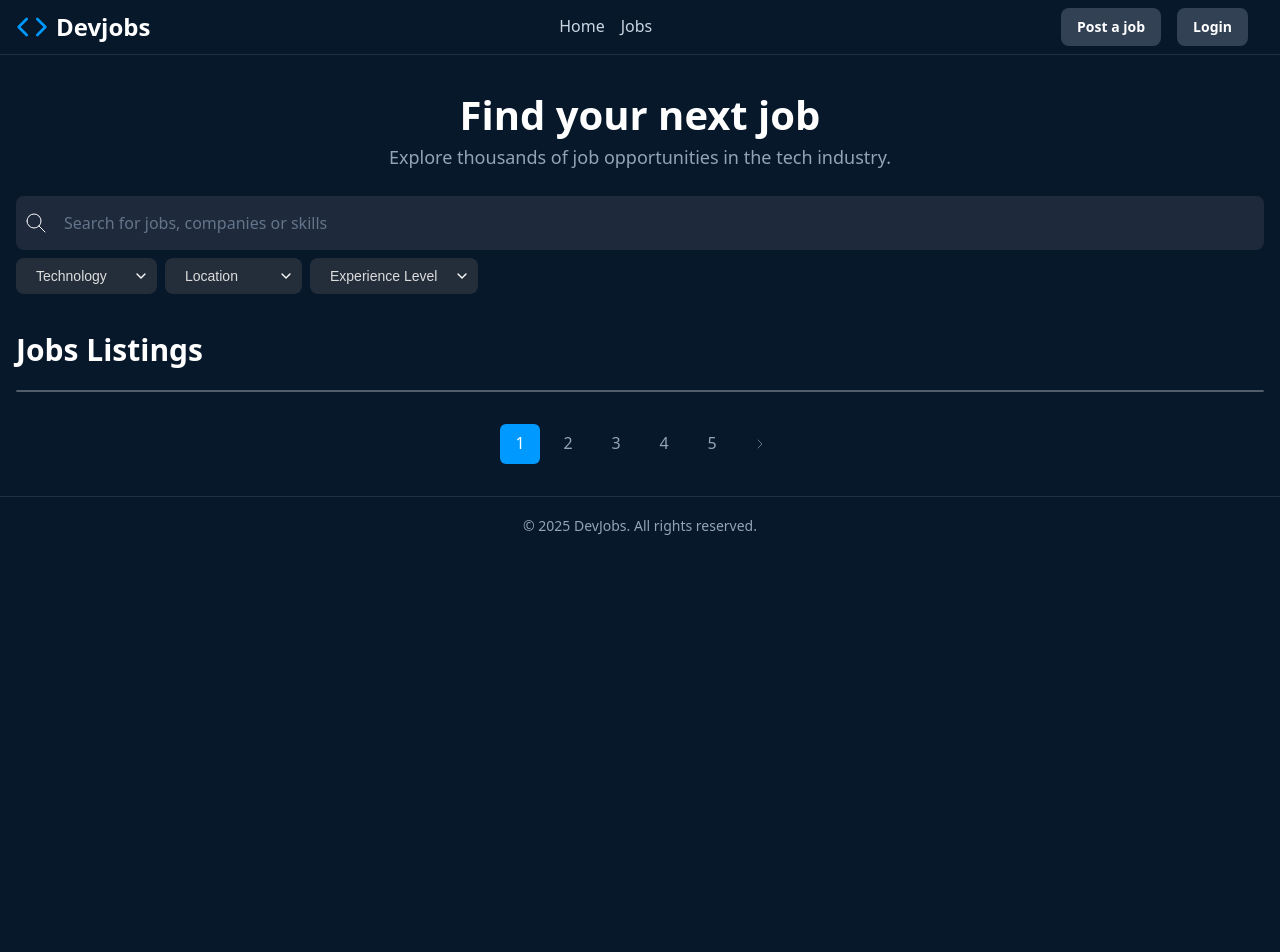
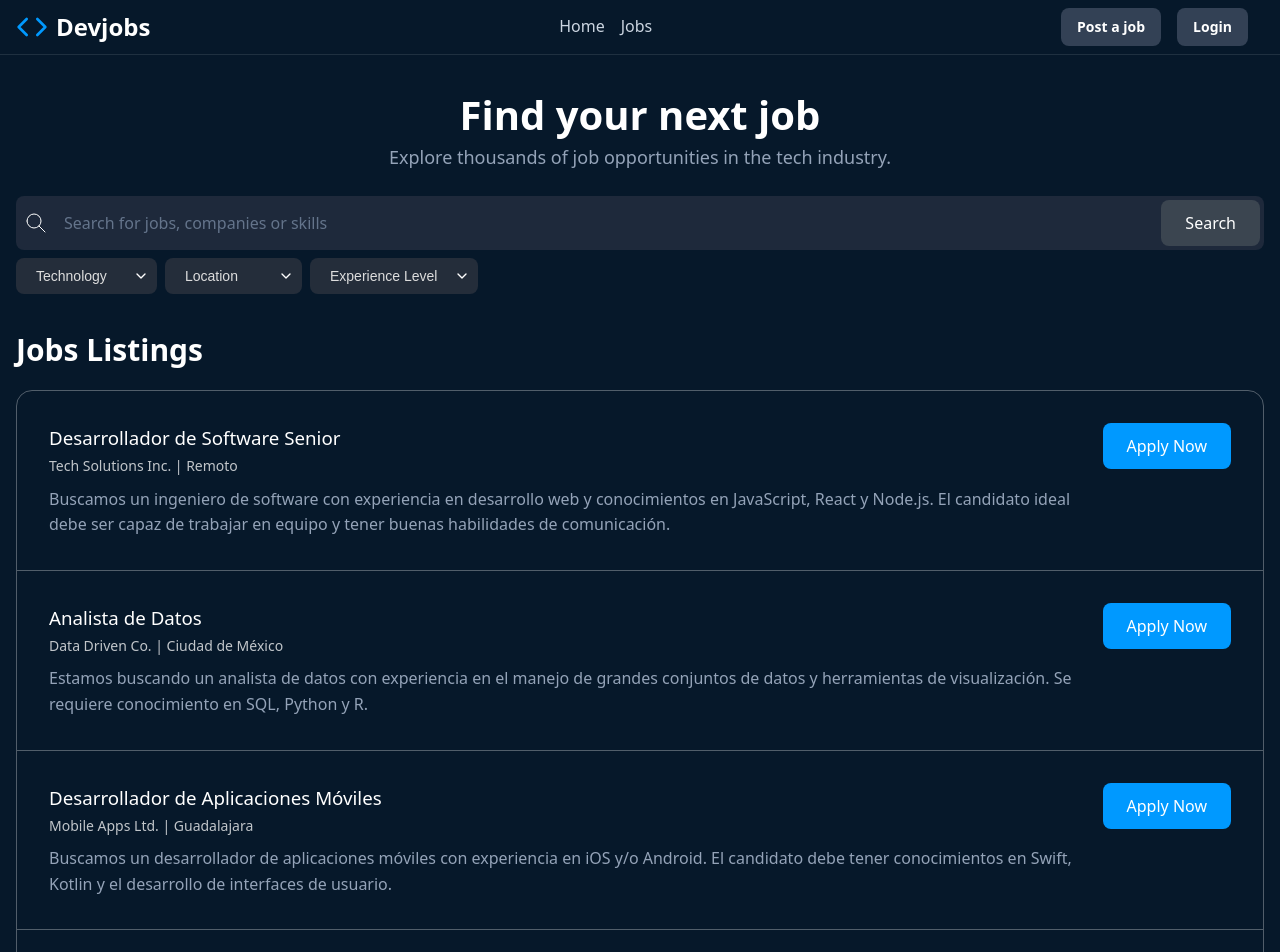
Before and after one commit to miguel-octavio-aguila/DevJobs-FullStack, a React (Vite) app in the folder 02-react/02-react/: page / in a window 1280 px wide. Shown: the top 952 px of the page. Before the commit the page ends 800 px from the top, so only its background shows below. Built offline with nearby package versions, Linux system fonts and the light colour scheme.

Commit message:
Search form and filters

```diff
--- a/02-react/02-react/src/App.jsx
+++ b/02-react/02-react/src/App.jsx
@@ -6,23 +6,64 @@ import Pagination from './components/Pagination.jsx'
 import SearchFormSection from './components/SearchFormSection.jsx'
 import JobListings from './components/JobListings.jsx'
 
+import jobsData from './data/data.json'
+
+const RESULTS_PER_PAGE = 5
+
 function App() {
+    const [filters, setFilters] = useState({
+        technology: '',
+        location: '',
+        experienceLevel: ''
+    })
+    const [textFilter, setTextFilter] = useState('')
     const [currentPage, setCurrentPage] = useState(1)
-    const totalPages = 5
+
+    const jobsFilteredByFilters = jobsData.filter(job => {
+        return (
+            (filters.technology === '' || job.data.tech.toLowerCase() === filters.technology.toLowerCase()) &&
+            (filters.location === '' || job.data.location.toLowerCase() === filters.location.toLowerCase()) &&
+            (filters.experienceLevel === '' || job.data.level.toLowerCase() === filters.experienceLevel.toLowerCase())
+        )
+    })
+
+    const jobsWithTextFilter = textFilter === ''
+        ? jobsData
+        : jobsData.filter(job => {
+            return job.title.toLowerCase().includes(textFilter.toLowerCase())
+        })
+
+    const totalPages = Math.ceil(jobsWithTextFilter.length / RESULTS_PER_PAGE) // 10 / 5 = 2.2 = 3 pages
+
+    const pagedResults = jobsWithTextFilter.slice(
+        (currentPage - 1) * RESULTS_PER_PAGE, // page 1 -> 0, page 2 -> 5, page 3 -> 10, etc.
+        currentPage * RESULTS_PER_PAGE // page 1 -> 5, page 2 -> 10, page 3 -> 15, etc.
+    )
 
     const handlePageChange = (page) => {
         setCurrentPage(page)
     }
+
+    const handleSearch = (filters) => {
+        setFilters(filters)
+        setCurrentPage(1)
+    }
+
+    const handleTextFilter = (text) => {
+        setTextFilter(text)
+        setCurrentPage(1)
+    }
+
 
     return (
         <>
             <Header />
 
             <main>
-                <SearchFormSection />
+                <SearchFormSection onSearch={handleSearch} onTextChange={handleTextFilter}/>
 
                 <section>
-                    <JobListings />
+                    <JobListings jobs={pagedResults} />
                     <Pagination currentPage={currentPage} totalPages={totalPages} onPageChange={handlePageChange}/>
                 </section>
             </main>
--- /dev/null
+++ b/02-react/02-react/src/components/JobCard.jsx
@@ -0,0 +1,31 @@
+import { useState } from "react"
+
+function JobCard ( { job } ) {
+    const [isApplied, setIsApplied] = useState(false)
+
+    const handleApplyClick = () => {
+        setIsApplied(true)
+    }
+
+    const buttonText = isApplied ? 'Applied' : 'Apply Now'
+    const buttonClass = isApplied ? 'button-apply-job is-applied' : 'button-apply-job'
+
+    return (
+        <article
+            className="job-listing-card"
+            data-mod = { job.data.mod }
+            data-level = { job.data.level }
+            data-tech = { job.data.tech }
+        >
+            <div>
+                <h3>{ job.title }</h3>
+                <small>{ job.company } | { job.location }</small>
+                <p>{ job.description }</p>
+            </div>
+
+            <button className={buttonClass} onClick={handleApplyClick}>{buttonText}</button>
+        </article>
+    )
+}
+
+export default JobCard
--- a/02-react/02-react/src/components/JobListings.jsx
+++ b/02-react/02-react/src/components/JobListings.jsx
@@ -1,10 +1,18 @@
-function JobListings() {
+import JobCard from './JobCard'
+
+function JobListings({ jobs }) {
     return (
         <>
             <h2>Jobs Listings</h2>
 
             <div className="jobs-listings">
                 {/* <!-- Here we will insert the job listings dynamically --> */}
+                {/* we use map to iterate over the jobsData array and return a JobCard component for each job */}
+                {jobs.map(job => {
+                    return (
+                        <JobCard key={job.id} job={job} />
+                    )
+                })}
             </div>
         </>
     )
--- a/02-react/02-react/src/components/Pagination.jsx
+++ b/02-react/02-react/src/components/Pagination.jsx
@@ -1,3 +1,5 @@
+import styles from './css_mudules/Pagination.module.css'
+
 function Pagination({ currentPage = 1, totalPages = 10, onPageChange }) {
     // generar un array de paginas para mostrar
     const pages = Array.from({ length: totalPages }, (_, i) => i + 1)
@@ -27,7 +29,7 @@ function Pagination({ currentPage = 1, totalPages = 10, onPageChange }) {
     }
 
     return (
-        <nav className="pagination">
+        <nav className={styles.pagination}>
             {/* <!-- First page link / conditional rendering --> */}
             {
                 !isFirstPage && (
@@ -45,7 +47,9 @@ function Pagination({ currentPage = 1, totalPages = 10, onPageChange }) {
             {pages.map(page => (
                 <a
                     href="#"
-                    className={currentPage === page ? 'is-active' : ''}
+                    key={page}
+                    data-page = {page}
+                    className={currentPage === page ? styles.isActive : ''}
                     onClick={(event) => handleChangePage(event, page)}
                 >
                     {page}
--- a/02-react/02-react/src/components/SearchFormSection.jsx
+++ b/02-react/02-react/src/components/SearchFormSection.jsx
@@ -1,10 +1,38 @@
-function SearchFormSection() {
+import { useId } from "react"
+
+function SearchFormSection({ onSearch, onTextChange }) {
+    const idText = useId()
+    const idTechnology = useId()
+    const idLocation = useId()
+    const idExperienceLevel = useId()
+
+    const handleSubmit = (event) => {
+        event.preventDefault()
+
+        const formData = new FormData(event.target)
+
+        const filters = {
+            text: formData.get(idText),
+            technology: formData.get(idTechnology),
+            location: formData.get(idLocation),
+            experienceLevel: formData.get(idExperienceLevel),
+        }
+
+        onSearch(filters)
+    }
+
+    const handleTextChange = (event) => {
+        const inputValue = event.target.value
+        onTextChange(inputValue)
+    }
+
+
     return (
         <section className="jobs-search">
             <h1>Find your next job</h1>
             <p>Explore thousands of job opportunities in the tech industry.</p>
 
-            <form id="jobs-search-form" role="search">
+            <form onSubmit={handleSubmit} id="jobs-search-form" role="search">
                 <div className="search-bar">
                     <svg xmlns="http://www.w3.org/2000/svg" width="24" height="24" viewBox="0 0 24 24" fill="none"
                         stroke="currentColor" strokelinewidth="1" strokeLinecap="round" strokeLinejoin="round"
@@ -14,11 +42,19 @@ function SearchFormSection() {
                         <path d="M21 21l-6 -6" />
                     </svg>
 
-                    <input name="search" id="jobs-search-input" required type="text" placeholder="Search for jobs, companies or skills"/>
+                    <input
+                        name={idText}
+                        id="jobs-search-input"
+                        type="text"
+                        placeholder="Search for jobs, companies or skills"
+                        onChange={handleTextChange}
+                    />
+
+                    <button type="submit" style={{position: 'absolute', right: '4px' }}>Search</button>
                 </div>
 
                 <div className="search-filters">
-                    <select name="technology" id="filter-technology">
+                    <select name={idTechnology} id="filter-technology">
                         <option value="">Technology</option>
                         <optgroup label="Popular Technologies">
                             <option value="javascript">JavaScript</option>
@@ -36,7 +72,7 @@ function SearchFormSection() {
                         <option value="php">PHP</option>
                     </select>
 
-                    <select name="location" id="filter-location">
+                    <select name={idLocation} id="filter-location">
                         <option value="">Location</option>
                         <option value="remoto">Remote</option>
                         <option value="cdmx">Mexico City</option>
@@ -45,7 +81,7 @@ function SearchFormSection() {
                         <option value="barcelona">Barcelona</option>
                     </select>
 
-                    <select name="experience-level" id="filter-experience-level">
+                    <select name={idExperienceLevel} id="filter-experience-level">
                         <option value="">Experience Level</option>
                         <option value="junior">Junior</option>
                         <option value="mid">Mid-level</option>
--- /dev/null
+++ b/02-react/02-react/src/components/css_mudules/Pagination.module.css
@@ -0,0 +1,37 @@
+.pagination {
+    display: flex;
+    justify-content: center;
+    gap: 0.5rem;
+    margin-block: 2rem;
+
+    a {
+        display: flex;
+        align-items: center;
+        justify-content: center;
+        width: 2.5rem;
+        height: 2.5rem;
+        text-decoration: none;
+        color: var(--text-muted);
+        border-radius: 0.375rem;
+        transition: all .3s;
+
+        &:hover {
+        background-color: #fff;
+        }
+
+        &:active, &:focus {
+        transform: scale(0.90);
+        }
+
+        &:active, &:focus {
+        transform: scale(0.90);
+        }
+
+    }
+}
+
+.isActive {
+    background-color: var(--primary-light);
+    color: white;
+    pointer-events: none;
+}
--- a/02-react/02-react/src/data/data.json
+++ b/02-react/02-react/src/data/data.json
@@ -1,182 +1,182 @@
 [
     {
         "id": "7a4d1d8b-1e45-4d8c-9f1a-8c2f9a9121a4",
-        "titulo": "Desarrollador de Software Senior",
-        "empresa": "Tech Solutions Inc.",
-        "ubicacion": "Remoto",
-        "descripcion": "Buscamos un ingeniero de software con experiencia en desarrollo web y conocimientos en JavaScript, React y Node.js. El candidato ideal debe ser capaz de trabajar en equipo y tener buenas habilidades de comunicación.",
+        "title": "Desarrollador de Software Senior",
+        "company": "Tech Solutions Inc.",
+        "location": "Remoto",
+        "description": "Buscamos un ingeniero de software con experiencia en desarrollo web y conocimientos en JavaScript, React y Node.js. El candidato ideal debe ser capaz de trabajar en equipo y tener buenas habilidades de comunicación.",
         "data": {
-        "technology": ["react", "node", "javascript"],
-        "modalidad": "remoto",
-        "nivel": "senior"
+        "tech": "javascript",
+        "mod": "remoto",
+        "level": "senior"
         }
     },
     {
         "id": "d35b2c89-5d60-4f26-b19a-6cfb2f1a0f57",
-        "titulo": "Analista de Datos",
-        "empresa": "Data Driven Co.",
-        "ubicacion": "Ciudad de México",
-        "descripcion": "Estamos buscando un analista de datos con experiencia en el manejo de grandes conjuntos de datos y herramientas de visualización. Se requiere conocimiento en SQL, Python y R.",
+        "title": "Analista de Datos",
+        "company": "Data Driven Co.",
+        "location": "Ciudad de México",
+        "description": "Estamos buscando un analista de datos con experiencia en el manejo de grandes conjuntos de datos y herramientas de visualización. Se requiere conocimiento en SQL, Python y R.",
         "data": {
-        "technology": "python",
-        "modalidad": "cdmx",
-        "nivel": "junior"
+        "tech": "python",
+        "mod": "cdmx",
+        "level": "junior"
         }
     },
     {
         "id": "e31f9a92-61d7-4b7a-b3a2-91e8c1f40b2d",
-        "titulo": "Desarrollador de Aplicaciones Móviles",
-        "empresa": "Mobile Apps Ltd.",
-        "ubicacion": "Guadalajara",
-        "descripcion": "Buscamos un desarrollador de aplicaciones móviles con experiencia en iOS y/o Android. El candidato debe tener conocimientos en Swift, Kotlin y el desarrollo de interfaces de usuario.",
+        "title": "Desarrollador de Aplicaciones Móviles",
+        "company": "Mobile Apps Ltd.",
+        "location": "Guadalajara",
+        "description": "Buscamos un desarrollador de aplicaciones móviles con experiencia en iOS y/o Android. El candidato debe tener conocimientos en Swift, Kotlin y el desarrollo de interfaces de usuario.",
         "data": {
-        "technology": "mobile",
-        "modalidad": "guadalajara",
-        "nivel": "mid-level"
+        "tech": "mobile",
+        "mod": "guadalajara",
+        "level": "mid-level"
         }
     },
     {
         "id": "f62d8a34-923a-4ac2-9b0b-14e0ac2f5405",
-        "titulo": "Ingeniero de DevOps",
-        "empresa": "Cloud Services SA",
-        "ubicacion": "Remoto",
-        "descripcion": "Estamos buscando un ingeniero de DevOps con experiencia en la gestión de infraestructuras en la nube, automatización de procesos y herramientas de integración continua. Se requiere conocimiento en AWS, Azure o GCP.",
+        "title": "Ingeniero de DevOps",
+        "company": "Cloud Services SA",
+        "location": "Remoto",
+        "description": "Estamos buscando un ingeniero de DevOps con experiencia en la gestión de infraestructuras en la nube, automatización de procesos y herramientas de integración continua. Se requiere conocimiento en AWS, Azure o GCP.",
         "data": {
-        "technology": "mobile",
-        "modalidad": "remoto",
-        "nivel": "mid-level"
+        "tech": "mobile",
+        "mod": "remoto",
+        "level": "mid-level"
         }
     },
     {
         "id": "a9f31a8e-ec38-4fd3-9114-88cc6d37a92b",
-        "titulo": "Diseñador UX/UI",
-        "empresa": "Creative Minds Studio",
-        "ubicacion": "Barcelona",
-        "descripcion": "Estamos buscando un diseñador UX/UI con pasión por crear experiencias digitales excepcionales. Se requiere experiencia en Figma, diseño centrado en el usuario y colaboración con equipos de desarrollo.",
+        "title": "Diseñador UX/UI",
+        "company": "Creative Minds Studio",
+        "location": "Barcelona",
+        "description": "Estamos buscando un diseñador UX/UI con pasión por crear experiencias digitales excepcionales. Se requiere experiencia en Figma, diseño centrado en el usuario y colaboración con equipos de desarrollo.",
         "data": {
-        "technology": "mobile",
-        "modalidad": "barcelona",
-        "nivel": "mid-level"
+        "tech": "mobile",
+        "mod": "barcelona",
+        "level": "mid-level"
         }
     },
     {
         "id": "c1b65b42-68c5-4f1c-a8c2-8d52c5a7a5d1",
-        "titulo": "Administrador de Bases de Datos",
-        "empresa": "Secure Data Corp.",
-        "ubicacion": "Buenos Aires",
-        "descripcion": "Se busca un administrador de bases de datos con experiencia en PostgreSQL y MySQL. El candidato deberá asegurar la disponibilidad, seguridad y rendimiento de las bases de datos de producción.",
+        "title": "Administrador de Bases de Datos",
+        "company": "Secure Data Corp.",
+        "location": "Buenos Aires",
+        "description": "Se busca un administrador de bases de datos con experiencia en PostgreSQL y MySQL. El candidato deberá asegurar la disponibilidad, seguridad y rendimiento de las bases de datos de producción.",
         "data": {
-        "technology": "mobile",
-        "modalidad": "bsas",
-        "nivel": "mid-level"
+        "tech": "mobile",
+        "mod": "bsas",
+        "level": "mid-level"
         }
     },
     {
         "id": "bb8f2a99-6a20-4f9e-912a-16f54a49b8c3",
-        "titulo": "Especialista en Ciberseguridad",
-        "empresa": "SafeNet Solutions",
-        "ubicacion": "Remoto",
-        "descripcion": "Buscamos un especialista en ciberseguridad con conocimientos en protección de infraestructuras, análisis de vulnerabilidades y respuesta ante incidentes. Se valorará experiencia con SIEM y certificaciones de seguridad.",
+        "title": "Especialista en Ciberseguridad",
+        "company": "SafeNet Solutions",
+        "location": "Remoto",
+        "description": "Buscamos un especialista en ciberseguridad con conocimientos en protección de infraestructuras, análisis de vulnerabilidades y respuesta ante incidentes. Se valorará experiencia con SIEM y certificaciones de seguridad.",
         "data": {
         "technology": "mobile",
-        "modalidad": "remoto",
-        "nivel": "mid-level"
+        "mod": "remoto",
+        "level": "mid-level"
         }
     },
     {
         "id": "fe7b2c54-4f47-4e2b-9e87-2b5413a6b24f",
-        "titulo": "Product Manager",
-        "empresa": "NextGen Technologies",
-        "ubicacion": "Madrid",
-        "descripcion": "Estamos buscando un Product Manager con experiencia en la definición y lanzamiento de productos digitales. Se requiere capacidad analítica, liderazgo y conocimiento en metodologías ágiles.",
+        "title": "Product Manager",
+        "company": "NextGen Technologies",
+        "location": "Madrid",
+        "description": "Estamos buscando un Product Manager con experiencia en la definición y lanzamiento de productos digitales. Se requiere capacidad analítica, liderazgo y conocimiento en metodologías ágiles.",
         "data": {
         "technology": "mobile",
-        "modalidad": "madrid",
-        "nivel": "senior"
+        "mod": "madrid",
+        "level": "senior"
         }
     },
     {
         "id": "a71f7a92-56d9-4b42-9f16-cb29b40e5f2c",
-        "titulo": "Frontend Developer",
-        "empresa": "Bright Web Studio",
-        "ubicacion": "Valencia",
-        "descripcion": "Buscamos un desarrollador frontend con experiencia en React, TypeScript y Tailwind CSS. Se valorará conocimiento en optimización de rendimiento y accesibilidad web.",
+        "title": "Frontend Developer",
+        "company": "Bright Web Studio",
+        "location": "Valencia",
+        "description": "Buscamos un desarrollador frontend con experiencia en React, TypeScript y Tailwind CSS. Se valorará conocimiento en optimización de rendimiento y accesibilidad web.",
         "data": {
         "technology": "react",
-        "modalidad": "valencia",
-        "nivel": "mid-level"
+        "mod": "valencia",
+        "level": "mid-level"
         }
     },
     {
         "id": "f91e4c7b-3840-43da-8ad7-3a52e2a8cf1d",
-        "titulo": "Backend Developer",
-        "empresa": "APIWorks",
-        "ubicacion": "Bogotá",
-        "descripcion": "Estamos buscando un desarrollador backend con experiencia en Node.js, Express y bases de datos NoSQL. Se requiere conocimiento en arquitectura de microservicios.",
+        "title": "Backend Developer",
+        "company": "APIWorks",
+        "location": "Bogotá",
+        "description": "Estamos buscando un desarrollador backend con experiencia en Node.js, Express y bases de datos NoSQL. Se requiere conocimiento en arquitectura de microservicios.",
         "data": {
         "technology": "node",
-        "modalidad": "bogota",
-        "nivel": "mid"
+        "mod": "bogota",
+        "level": "mid"
         }
     },
     {
         "id": "b65a3c9f-b174-4d86-b8a2-9cf9b1e13a22",
-        "titulo": "Ingeniero de Machine Learning",
-        "empresa": "AI Labs",
-        "ubicacion": "Remoto",
-        "descripcion": "Buscamos un ingeniero de machine learning con experiencia en modelos de predicción y procesamiento de datos. Se valorará conocimiento en TensorFlow, PyTorch y MLOps.",
+        "title": "Ingeniero de Machine Learning",
+        "company": "AI Labs",
+        "location": "Remoto",
+        "description": "Buscamos un ingeniero de machine learning con experiencia en modelos de predicción y procesamiento de datos. Se valorará conocimiento en TensorFlow, PyTorch y MLOps.",
         "data": {
         "technology": "python",
-        "modalidad": "remoto",
-        "nivel": "senior"
+        "mod": "remoto",
+        "level": "senior"
         }
     },
     {
         "id": "e8d13c45-36cb-46cf-8f9d-8a0a7b532b8b",
-        "titulo": "QA Automation Engineer",
-        "empresa": "Quality First",
-        "ubicacion": "Lima",
-        "descripcion": "Se busca ingeniero de QA con experiencia en automatización de pruebas utilizando herramientas como Selenium, Cypress o Playwright. Conocimiento deseado en CI/CD.",
+        "title": "QA Automation Engineer",
+        "company": "Quality First",
+        "location": "Lima",
+        "description": "Se busca ingeniero de QA con experiencia en automatización de pruebas utilizando herramientas como Selenium, Cypress o Playwright. Conocimiento deseado en CI/CD.",
         "data": {
         "technology": "mobile",
-        "modalidad": "lima",
-        "nivel": "mid-level"
+        "mod": "lima",
+        "level": "mid-level"
         }
     },
     {
         "id": "d2e93b8a-0b41-4d09-9a52-36a0f418d493",
-        "titulo": "Administrador de Sistemas",
-        "empresa": "InfraTech Global",
-        "ubicacion": "Santiago de Chile",
-        "descripcion": "Buscamos un administrador de sistemas con experiencia en Linux, Docker y monitoreo de servidores. Conocimiento en scripting Bash o Python será un plus.",
+        "title": "Administrador de Sistemas",
+        "company": "InfraTech Global",
+        "location": "Santiago de Chile",
+        "description": "Buscamos un administrador de sistemas con experiencia en Linux, Docker y monitoreo de servidores. Conocimiento en scripting Bash o Python será un plus.",
         "data": {
         "technology": "mobile",
-        "modalidad": "santiago",
-        "nivel": "mid-level"
+        "mod": "santiago",
+        "level": "mid-level"
         }
     },
     {
         "id": "cc0c1fae-4e85-4e2c-9b02-f12f9df8a2c9",
-        "titulo": "Scrum Master",
-        "empresa": "Agile Minds",
-        "ubicacion": "Madrid",
-        "descripcion": "Estamos buscando un Scrum Master con experiencia en metodologías ágiles y gestión de equipos multidisciplinarios. Certificación Scrum Master deseable.",
+        "title": "Scrum Master",
+        "company": "Agile Minds",
+        "location": "Madrid",
+        "description": "Estamos buscando un Scrum Master con experiencia en metodologías ágiles y gestión de equipos multidisciplinarios. Certificación Scrum Master deseable.",
         "data": {
         "technology": "mobile",
-        "modalidad": "madrid",
-        "nivel": "mid-level"
+        "mod": "madrid",
+        "level": "mid-level"
         }
     },
     {
         "id": "a2f1d8c6-b72c-45f5-bcc5-5c1d1f39b0b1",
-        "titulo": "Soporte Técnico Nivel 2",
-        "empresa": "HelpDesk Pro",
-        "ubicacion": "Monterrey",
-        "descripcion": "Buscamos un técnico de soporte con habilidades en resolución de incidencias, redes y sistemas operativos. Se requiere atención al detalle y excelente trato con el usuario.",
+        "title": "Soporte Técnico level 2",
+        "company": "HelpDesk Pro",
+        "location": "Monterrey",
+        "description": "Buscamos un técnico de soporte con habilidades en resolución de incidencias, redes y sistemas operativos. Se requiere atención al detalle y excelente trato con el usuario.",
         "data": {
         "technology": "mobile",
-        "modalidad": "monterrey",
-        "nivel": "junior"
+        "mod": "monterrey",
+        "level": "junior"
         }
     }
 ]
--- a/02-react/02-react/src/index.css
+++ b/02-react/02-react/src/index.css
@@ -362,6 +362,7 @@ footer {
     .search-bar {
         background: var(--input-bg);
         padding: .25rem .5rem;
+        position: relative;
     }
 
     .search-filters {
@@ -416,43 +417,6 @@ footer {
     }
 }
 
-.pagination {
-    display: flex;
-    justify-content: center;
-    gap: 0.5rem;
-    margin-block: 2rem;
-
-    a {
-        display: flex;
-        align-items: center;
-        justify-content: center;
-        width: 2.5rem;
-        height: 2.5rem;
-        text-decoration: none;
-        color: var(--text-muted);
-        border-radius: 0.375rem;
-        transition: all .3s;
-
-        &:hover, &:focus {
-        background-color: #fff;
-        }
-
-        &:active, &:focus {
-        transform: scale(0.90);
-        }
-
-        &:active, &:focus {
-        transform: scale(0.90);
-        }
-
-        &.is-active {
-        background-color: var(--primary-light);
-        color: white;
-        pointer-events: none;
-        }
-    }
-}
-
 .button-apply-job {
     background: #09f;
 
```
